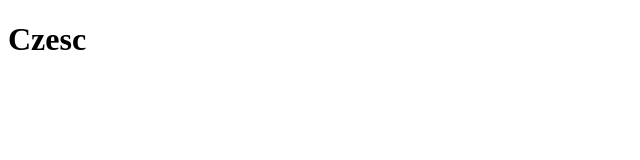
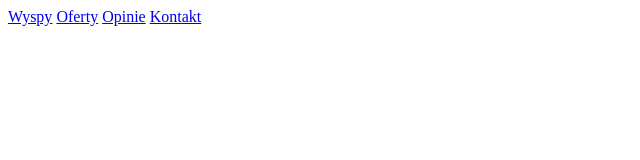
Before and after one commit to klukas18/makeup-website, a plain HTML site: page index.html in a window 1280 px wide. Shown: the whole page, without its empty margins (0-640 px from the left). Drawn offline with Linux system fonts and the light colour scheme.

Commit message:
added simple navigation

```diff
--- a/index.html
+++ b/index.html
@@ -9,7 +9,19 @@
 </head>
 
 <body>
-    <h1>Czesc</h1>
+    <nav>
+        <div class="nav">
+            <div class="nav__items">
+                <a href="#islands" class="nav__item">Wyspy</a>
+                <a href="#offers" class="nav__item">Oferty</a>
+                <a href="#reviews" class="nav__item">Opinie</a>
+                <a href="#contact" class="nav__item">Kontakt</a>
+            </div>
+            <div class="nav__socials">
+
+            </div>
+        </div>
+    </nav>
 </body>
 
 </html>
--- a/style.css
+++ b/style.css
@@ -0,0 +1,9 @@
+* {
+	box-sizing: border-box;
+	margin: 0;
+	padding: 0;
+}
+
+html {
+	scroll-behavior: smooth;
+}
```
